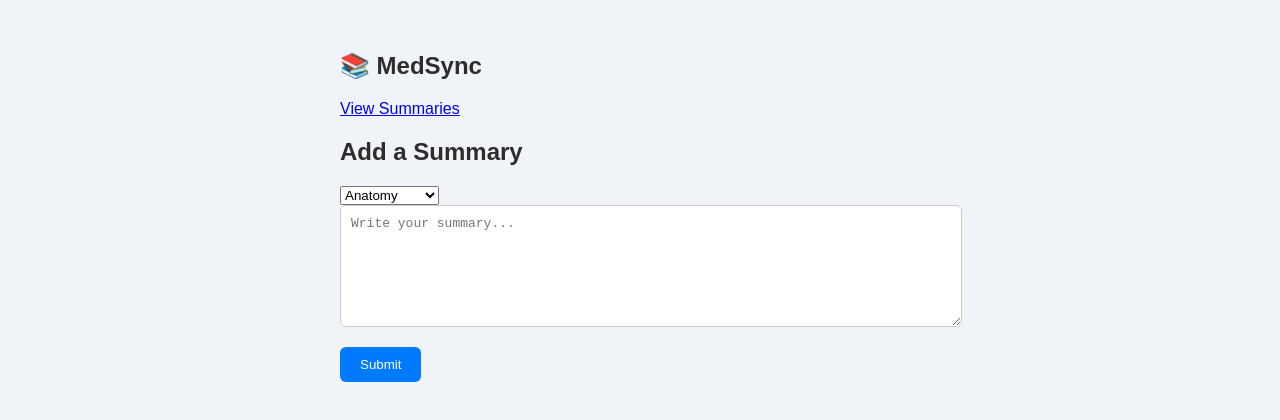
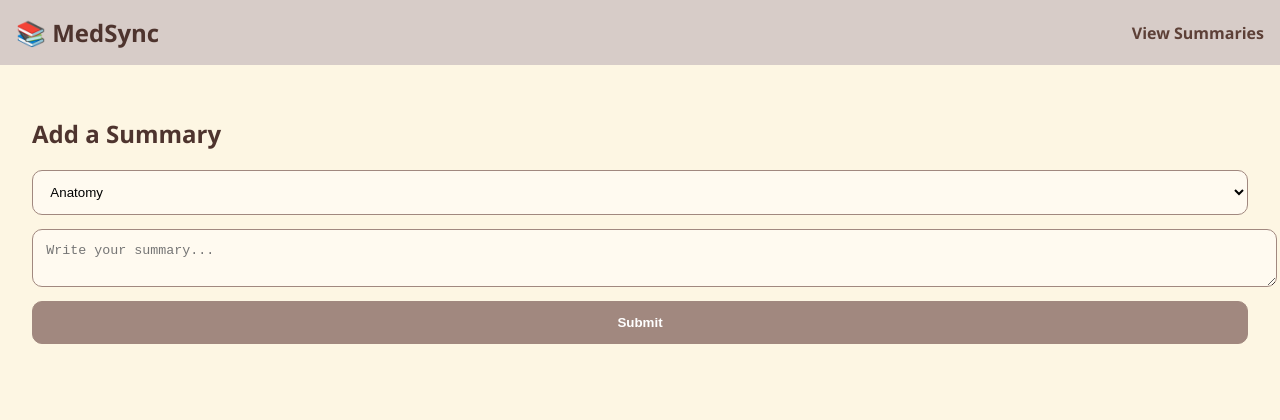
Before and after one commit to 3elwa00/MedSync---Ali, a plain HTML site: page MedSync/index.html in a window 1280 px wide. Drawn offline with Linux system fonts and the light colour scheme.

Commit message:
Update style.css

```diff
--- a/MedSync/style.css
+++ b/MedSync/style.css
@@ -1,49 +1,65 @@
 /* style.css */
-
 body {
-  font-family: sans-serif;
-  max-width: 600px;
-  margin: auto;
-  padding: 2rem;
-  background-color: #f0f4f8;
+  background-color: #fdf6e3;
+  font-family: 'Segoe UI', sans-serif;
+  margin: 0;
+  padding: 0;
+  color: #4e342e;
 }
 
-h1, h2 {
-  color: #2d2d2d;
+nav {
+  background-color: #d7ccc8;
+  padding: 1em;
+  display: flex;
+  justify-content: space-between;
+  align-items: center;
 }
 
-textarea {
+nav h1 {
+  margin: 0;
+  font-size: 1.5em;
+}
+
+nav a {
+  color: #5d4037;
+  text-decoration: none;
+  font-weight: bold;
+}
+
+main {
+  padding: 2em;
+}
+
+textarea, select, button {
+  display: block;
   width: 100%;
-  height: 100px;
-  margin-bottom: 1rem;
-  padding: 10px;
-  font-size: 1em;
-  border-radius: 6px;
-  border: 1px solid #ccc;
+  margin-top: 1em;
+  padding: 1em;
+  border-radius: 10px;
+  border: 1px solid #a1887f;
+  background-color: #fffaf0;
 }
 
 button {
-  padding: 10px 20px;
-  background-color: #007bff;
+  background-color: #a1887f;
   color: white;
-  border: none;
-  border-radius: 6px;
   cursor: pointer;
+  font-weight: bold;
 }
 
 button:hover {
-  background-color: #0056b3;
+  background-color: #8d6e63;
 }
 
-ul {
-  list-style-type: none;
+ul#summary-list {
+  list-style: none;
   padding: 0;
 }
 
-li {
-  background: white;
-  margin-bottom: 0.5rem;
-  padding: 0.5rem;
-  border-radius: 5px;
-  border: 1px solid #ddd;
+ul#summary-list li {
+  background-color: #efebe9;
+  margin-top: 1em;
+  padding: 1em;
+  border-radius: 10px;
+  box-shadow: 0 2px 4px rgba(0,0,0,0.1);
 }
```
